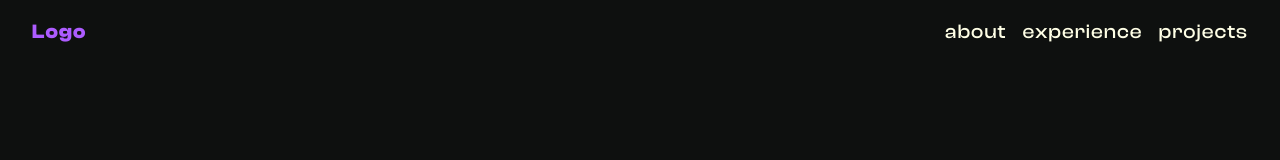
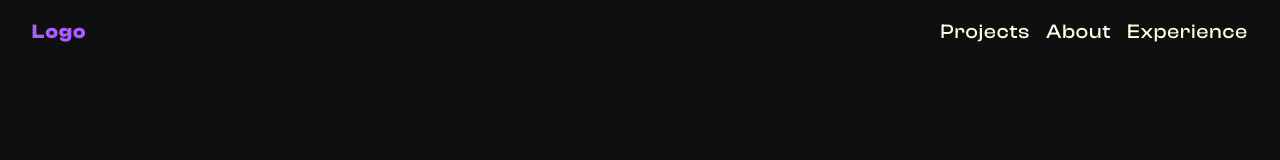
Before and after one commit to michaelcanonizado/michaelcanonizado, a Next.js app: page / in a window 1280 px wide. Shown: the top 160 px of the page. Built offline with nearby package versions, Linux system fonts and the light colour scheme.

Commit message:
feat: use <AnchorLink> for nav links

```diff
--- a/src/app/_sections/navigation-bar/index.tsx
+++ b/src/app/_sections/navigation-bar/index.tsx
@@ -1,19 +1,24 @@
 import { cn } from '@/lib/utils';
 import { ComponentBaseProps } from '@/types';
 import { TextBody } from '@/components/text';
-
-const NavLink = ({ className, children }: ComponentBaseProps) => {
-  return (
-    <TextBody
-      showAnimation={false}
-      className={cn('font-display font-[500] hover:cursor-pointer', className)}
-    >
-      {children}
-    </TextBody>
-  );
-};
+import AnchorLink from '@/components/anchor-link';
 
 const NavigationBar = ({ className }: ComponentBaseProps) => {
+  const links = [
+    {
+      name: 'Projects',
+      id: 'projects'
+    },
+    {
+      name: 'About',
+      id: 'about'
+    },
+    {
+      name: 'Experience',
+      id: 'experience'
+    }
+  ];
+
   return (
     <header className={cn('flex flex-row justify-center', className)}>
       <nav
@@ -30,9 +35,13 @@ const NavigationBar = ({ className }: ComponentBaseProps) => {
           </TextBody>
         </div>
         <div className='hidden flex-row gap-md sm:flex'>
-          <NavLink className=''>about</NavLink>
-          <NavLink className=''>experience</NavLink>
-          <NavLink className=''>projects</NavLink>
+          {links.map((link, index) => {
+            return (
+              <AnchorLink key={index} scrollTo={link.id}>
+                {link.name}
+              </AnchorLink>
+            );
+          })}
         </div>
       </nav>
     </header>
```
